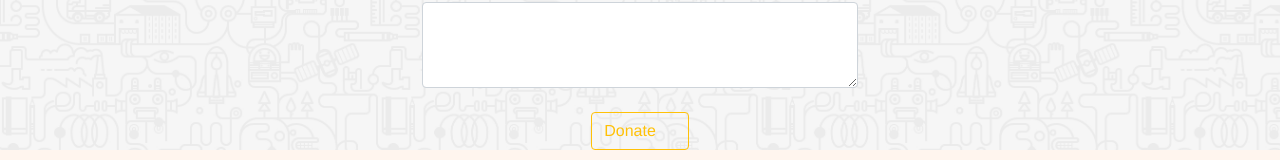
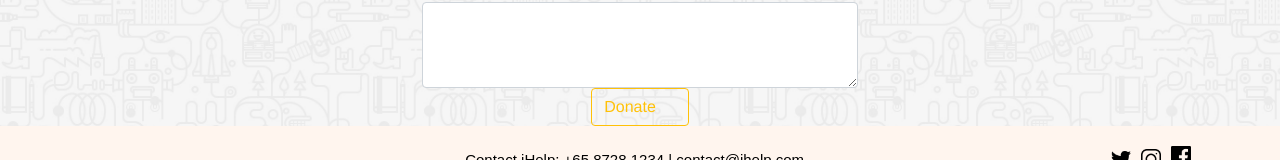
Before and after one commit to angjamais/bt3103champs, a Vue app: page /donate_form in a window 1280 px wide. Shown: the part 792-952 px from the top of the page. Built offline with nearby package versions, Linux system fonts and the light colour scheme.

Commit message:
fixed minor bugs

```diff
--- a/src/components/DonateForm.vue
+++ b/src/components/DonateForm.vue
@@ -1,6 +1,6 @@
 <template>
   <!-- Default form contact -->
-    <form>
+    <form @submit="donate">
         <br>
         <p class="form-title">Support your chosen cause</p>
         <h5>Leave a one time $10 donation</h5>
@@ -43,10 +43,7 @@
         <!-- Default textarea message -->
         <label for="defaultFormContactMessageEx" class="grey-text">Your message:</label>
         <textarea type="text" id="defaultFormContactMessageEx" class="form-control" rows="3" value="Optional"></textarea>
-
-        <div class="text-center mt-4">
-            <button class="btn btn-outline-warning" type="submit" v-on:click="donate">Donate<i class="far fa-paper-plane ml-2"></i></button>
-        </div>
+        <button class="btn btn-outline-warning" type="submit" >Donate<i class="far fa-paper-plane ml-2"></i></button>
     </form>
   <!-- Default form contact -->
 </template>
@@ -64,20 +61,24 @@
             return {
                 selectedBeneficiary: 'E Elder care',
                 selectedStatus: 'Myself',
-                statuses: ['Myself', 'An organisation', 'Someone Else']
+                statuses: ['Myself', 'An organisation', 'Someone Else'],
+                participated_event:[],
             }
         },
         methods: {
-             donate() {
+            donate() {
                 var username = localStorage.getItem("username");
-                database.collection('accounts').doc(username).get().then(async (doc) => {
+                database.collection('accounts').doc(username).get().then((doc) => {
                     var data = doc.data()
                     var participated_event = data.events
                     participated_event.push(this.eventID)
-                    await database.collection('accounts').doc(username).set({ events: participated_event }, { merge: true }).then(() => {
-                        alert("Thank you for your donation!");
-                    })
-                })
+                    database.collection('accounts').doc(username).set({ events: participated_event }, { merge: true })
+                    alert("Thank you for your donation!");
+                    this.$router.push("requests")
+                });
+
+
+
             }
         }
     }
--- a/src/components/SignUp.vue
+++ b/src/components/SignUp.vue
@@ -60,7 +60,7 @@
                          aria-modal="false"
                          aria-labelledby="form-confirm-label"
                          class="text-center p-3">
-                        <p><strong id="form-confirm-label">Are you sure?</strong></p>
+                        <p><strong id="form-confirm-label">Please confirm to join this event</strong></p>
                         <div class="d-flex">
                             <b-button variant="outline-danger" class="mr-3" @click="onCancel">
                                 Cancel
@@ -97,6 +97,7 @@
                 processing: false,
                 counter: 1,
                 interval: null,
+                output:null,
                 rqst: {
                     title: "",
                     description: "",
@@ -141,9 +142,13 @@
             },
             onOK() {
                 // Act a bit
-
+                var username = localStorage.getItem("username")
+                if (username == this.rqst.organiser_email) {
+                    alert("Cannot join your own event")
+                    return;
+                }
                 this.counter = 1
-                var output = this.joinEvent();
+                this.joinEvent();
                 this.processing = true
                 this.clearInterval()
                 this.interval = setInterval(() => {
@@ -154,7 +159,7 @@
                         this.$nextTick(() => {
                             this.busy = this.processing = false
                             this.$router.push("requests");
-                            if (output === 1) {
+                            if (this.output === 1) {
                                 alert("Event joined!")
                             } else {
                                 alert("Already joined this event!")
@@ -195,6 +200,7 @@
                         event_participants: data.event_participants,
                         slots: s,
                         event_pic: data.event_pic,
+                        organiser_email: data.organiser_email,
                     }
                     this.rqst = rqst;
                 })
@@ -210,10 +216,10 @@
                         var participated_event = data.events
                         participated_event.push(this.eventID)
                         database.collection('accounts').doc(username).set({ events: participated_event }, {merge:true})
-                        return 1;
+                        this.output = 1;
                     })
                 } else {
-                    return 0;
+                    this.output = 0;
                 }
 
             }
```
